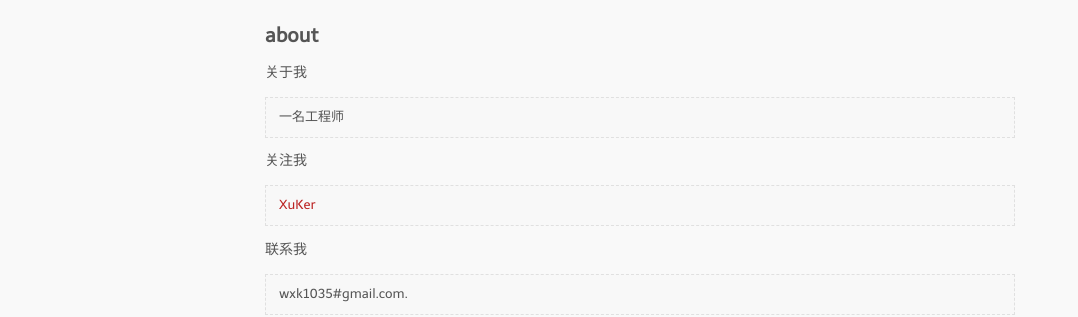
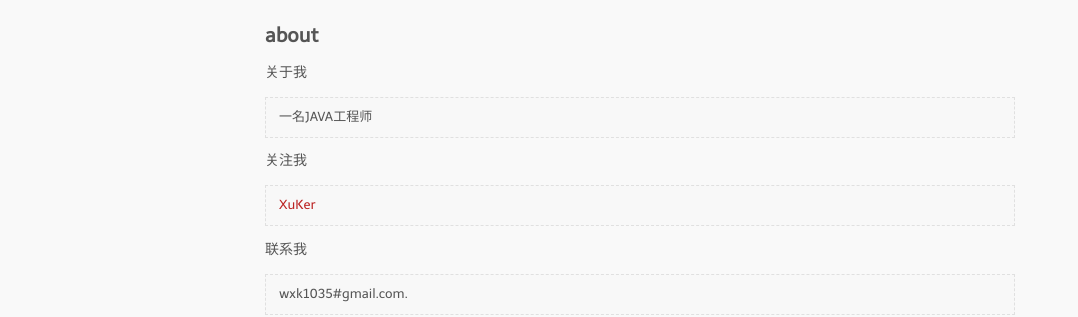
Before and after one commit to XuKer/xuke_blog, a Jekyll site: the page built from about.markdown, in a window 1280 px wide. Shown: the part 149-466 px from the top of the page, without its empty margins (0-1078 px from the left). Built offline with Jekyll 4.4.1, drawn with Linux system fonts in a browser that asks for light colours; nearby versions of some CDN libraries; some web fonts are replaced; Markdown is read by kramdown in place of the engine named in the settings.

Commit message:
初始化更新

```diff
--- a/about.markdown
+++ b/about.markdown
@@ -5,7 +5,7 @@ layout: page
 
 关于我
 
-> 一名工程师
+> 一名JAVA工程师
 
 关注我
 
```
